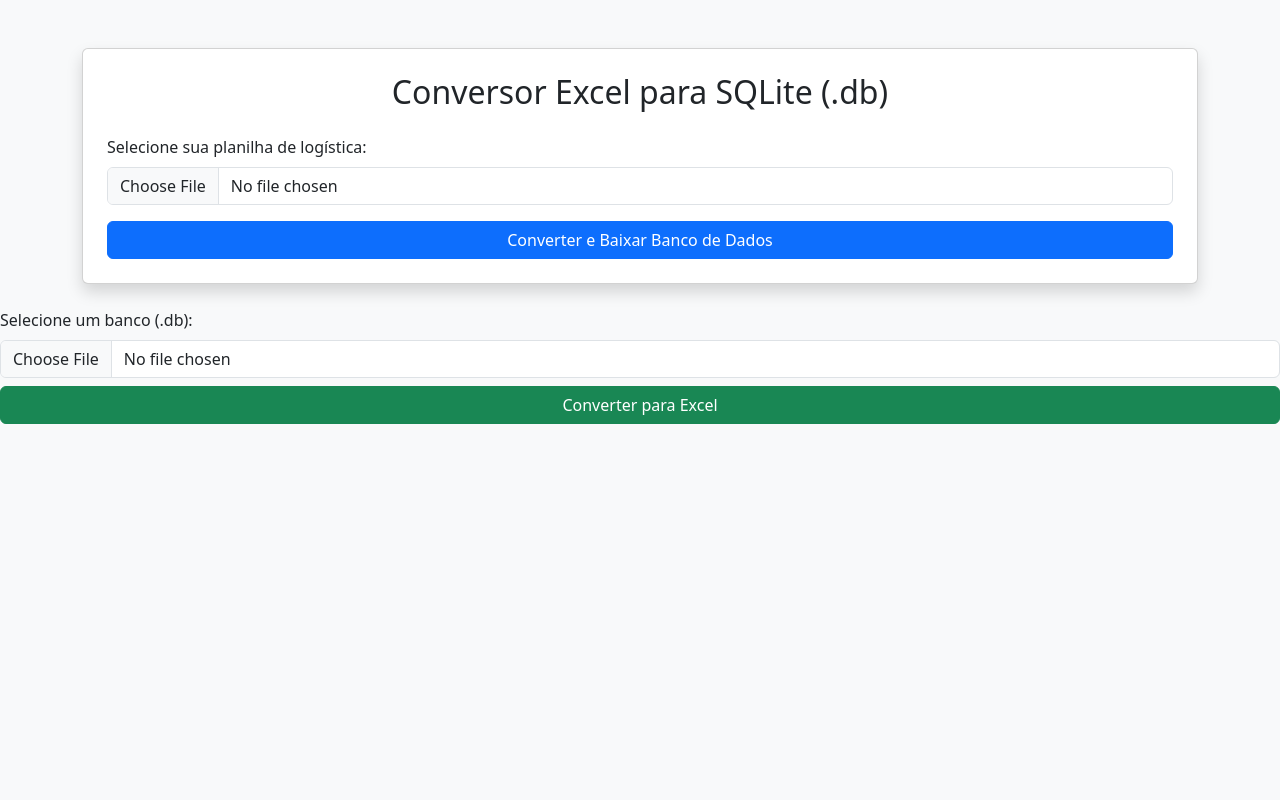
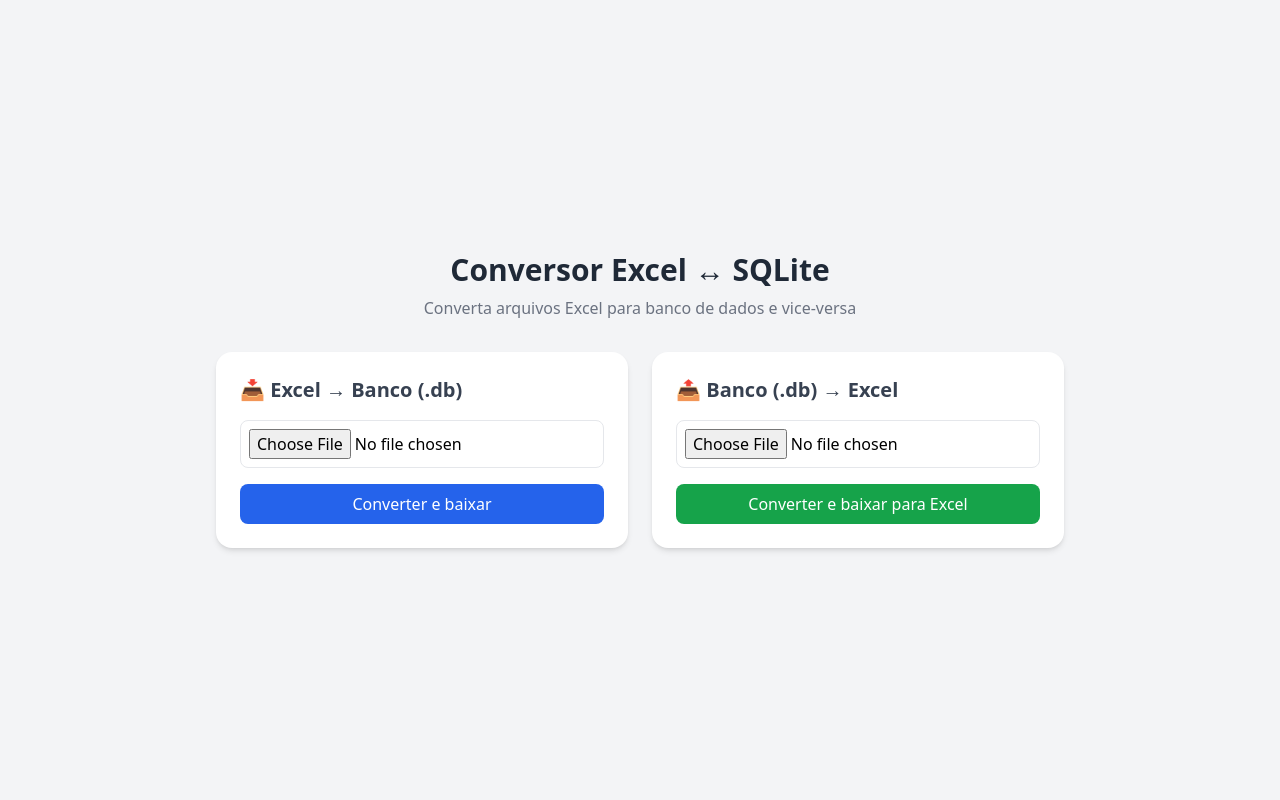
Before and after one commit to GustavoSB3/Automa--oP, a Flask app: page / in a window 1280 px wide. Run offline with Flask 3, Linux system fonts and the light colour scheme; some libraries are stand-ins or nearby versions.

Commit message:
ajuste no css e no JS

```diff
--- a/app.py
+++ b/app.py
@@ -5,18 +5,23 @@ from sqlalchemy import create_engine
 import os
 import traceback
 
-
 app = Flask(__name__)
 CORS(app)
+
 
 @app.route("/")
 def home():
     return render_template("index.html")
 
+
 @app.route("/converter", methods=["POST"])
 def converter():
     try:
-        arquivo_excel = request.files['excel']
+        arquivo_excel = request.files["excel"]
+
+
+        if not arquivo_excel.filename.endswith((".xlsx", ".xls")):
+            return "Arquivo inválido! Envie apenas Excel (.xlsx ou .xls)", 400
 
         arquivo_excel.save("teste.xlsx")
 
@@ -29,7 +34,7 @@ def converter():
             name="produtos_logistica",
             con=engine,
             if_exists="replace",
-            index=False
+            index=False,
         )
 
         if not os.path.exists(nome_db):
@@ -42,21 +47,24 @@ def converter():
         return str(e), 500
 
 
-# 🔹 DB → EXCEL
+
 @app.route("/converter-db-excel", methods=["POST"])
 def converter_db_excel():
     try:
-        arquivo_db = request.files['db']
+        arquivo_db = request.files["db"]
+
+
+        if not arquivo_db.filename.endswith(".db"):
+            return "Arquivo inválido! Envie apenas .db", 400
 
         caminho_db = "temp.db"
         arquivo_db.save(caminho_db)
 
         engine = create_engine(f"sqlite:///{caminho_db}")
 
-        # pegar nome das tabelas
         tabelas = pd.read_sql(
             "SELECT name FROM sqlite_master WHERE type='table';",
-            engine
+            engine,
         )
 
         nome_tabela = tabelas.iloc[0, 0]
@@ -71,3 +79,6 @@ def converter_db_excel():
     except Exception as e:
         print(traceback.format_exc())
         return str(e), 500
+
+
+app.run(host="0.0.0.0", port=10000, debug=True)
--- a/static/conection.js
+++ b/static/conection.js
@@ -1,6 +1,18 @@
 async function enviarExcel() {
   const input = document.getElementById("excelInput");
   const file = input.files[0];
+
+  const allowedTypes = [
+    "application/vnd.openxmlformats-officedocument.spreadsheetml.sheet",
+    "application/excel",
+  ];
+
+  if (!allowedTypes.includes(file.type)) {
+    alert(
+      "O formato do arquivo não é válido! O arquivo tem que ser .xlsx ou .xls",
+    );
+    return;
+  }
 
   if (!file) {
     alert("Por favor, selecione um arquivo Excel!"); // Adicionei o alert que faltava
@@ -73,4 +85,7 @@ async function enviarDB() {
   } catch (error) {
     alert("Erro: " + error.message);
   }
+
+  button.innerText = "Convertendo...";
+  button.disabled = true;
 }
--- a/templates/index.html
+++ b/templates/index.html
@@ -2,44 +2,73 @@
 <html lang="pt-br">
   <head>
     <meta charset="UTF-8" />
-    <link
-      href="https://cdn.jsdelivr.net/npm/bootstrap@5.3.0/dist/css/bootstrap.min.css"
-      rel="stylesheet"
-    />
-    <title>Conversor Excel para SQL</title>
+    <title>Conversor Excel ↔ DB</title>
+
+    <script src="https://cdn.tailwindcss.com"></script>
   </head>
-  <body class="bg-light">
-    <div class="container mt-5">
-      <div class="card shadow p-4">
-        <h2 class="text-center mb-4">Conversor Excel para SQLite (.db)</h2>
 
-        <div class="mb-3">
-          <label for="excelInput" class="form-label"
-            >Selecione sua planilha de logística:</label
-          >
+  <body class="bg-gray-100 min-h-screen flex items-center justify-center">
+    <div class="max-w-4xl w-full p-6">
+      <!-- Título -->
+      <div class="text-center mb-8">
+        <h1 class="text-3xl font-bold text-gray-800">
+          Conversor Excel ↔ SQLite
+        </h1>
+        <p class="text-gray-500 mt-2">
+          Converta arquivos Excel para banco de dados e vice-versa
+        </p>
+      </div>
+
+      <!-- Cards -->
+      <div class="grid md:grid-cols-2 gap-6">
+        <!-- Excel → DB -->
+        <div
+          class="bg-white p-6 rounded-2xl shadow-md hover:shadow-lg transition"
+        >
+          <h2 class="text-xl font-semibold mb-4 text-gray-700">
+            📥 Excel → Banco (.db)
+          </h2>
+
           <input
-            class="form-control"
             type="file"
             id="excelInput"
             accept=".xlsx, .xls"
+            class="w-full mb-4 p-2 border rounded-lg"
           />
+
+          <button
+            onclick="enviarExcel()"
+            class="w-full bg-blue-600 text-white py-2 rounded-lg hover:bg-blue-700 transition"
+          >
+            Converter e baixar
+          </button>
         </div>
 
-        <button onclick="enviarExcel()" class="btn btn-primary w-100">
-          Converter e Baixar Banco de Dados
-        </button>
+        <!-- DB → Excel -->
+        <div
+          class="bg-white p-6 rounded-2xl shadow-md hover:shadow-lg transition"
+        >
+          <h2 class="text-xl font-semibold mb-4 text-gray-700">
+            📤 Banco (.db) → Excel
+          </h2>
+
+          <input
+            type="file"
+            id="dbInput"
+            accept=".db"
+            class="w-full mb-4 p-2 border rounded-lg"
+          />
+
+          <button
+            onclick="enviarDB()"
+            class="w-full bg-green-600 text-white py-2 rounded-lg hover:bg-green-700 transition"
+          >
+            Converter e baixar para Excel
+          </button>
+        </div>
       </div>
     </div>
 
     <script src="{{ url_for('static', filename='conection.js') }}"></script>
   </body>
-
-  <div class="mt-4">
-    <label class="form-label">Selecione um banco (.db):</label>
-    <input class="form-control" type="file" id="dbInput" accept=".db" />
-
-    <button onclick="enviarDB()" class="btn btn-success w-100 mt-2">
-      Converter para Excel
-    </button>
-  </div>
 </html>
```
Also changed, not shown: banco_teste_logistica.db (added), temp.db (added), templates/styles.css (added), 2 other files.
